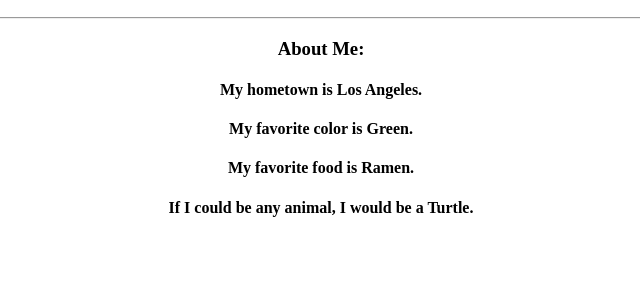
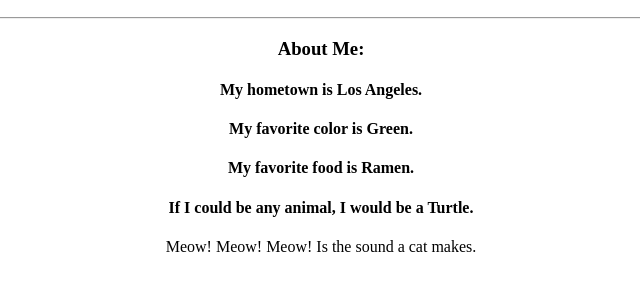
Before and after one commit to JulioAGuzman/MyProfileHTML, a plain HTML site: page index.html in a window 1280 px wide. Shown: the part 110-400 px from the top of the page, without its empty margins (319-959 px from the left). Drawn offline with Linux system fonts and the light colour scheme.

Commit message:
Update index.html

```diff
--- a/index.html
+++ b/index.html
@@ -15,6 +15,7 @@
 					<h4>My favorite color is Green.</h4>
 					<h4>My favorite food is Ramen.</h4>
 					<h4>If I could be any animal, I would be a Turtle.</h4>
+				<p>Meow! Meow! Meow! Is the sound a cat makes. </p>
 			</div>
 		  </body>
 		</html>
```
